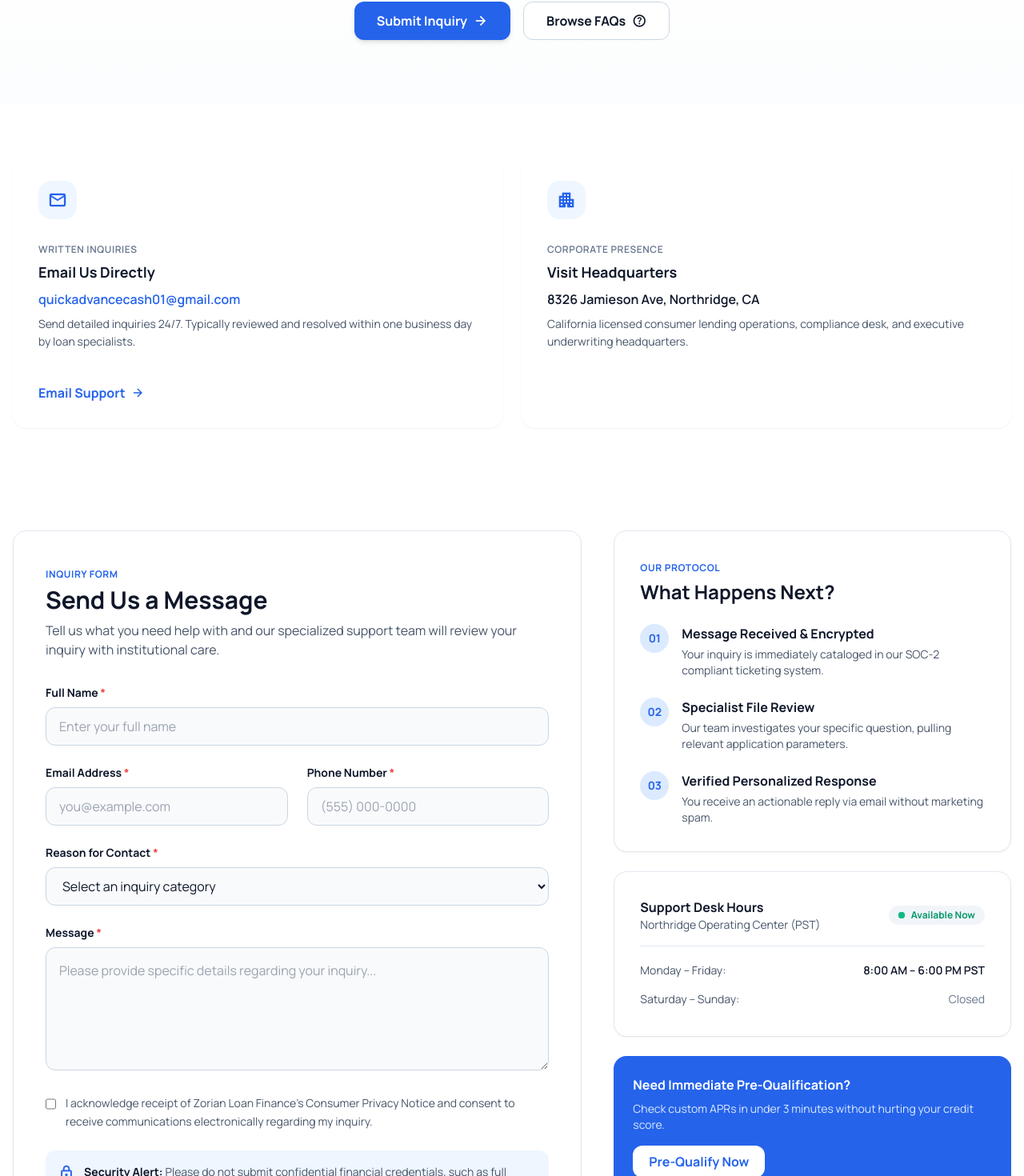
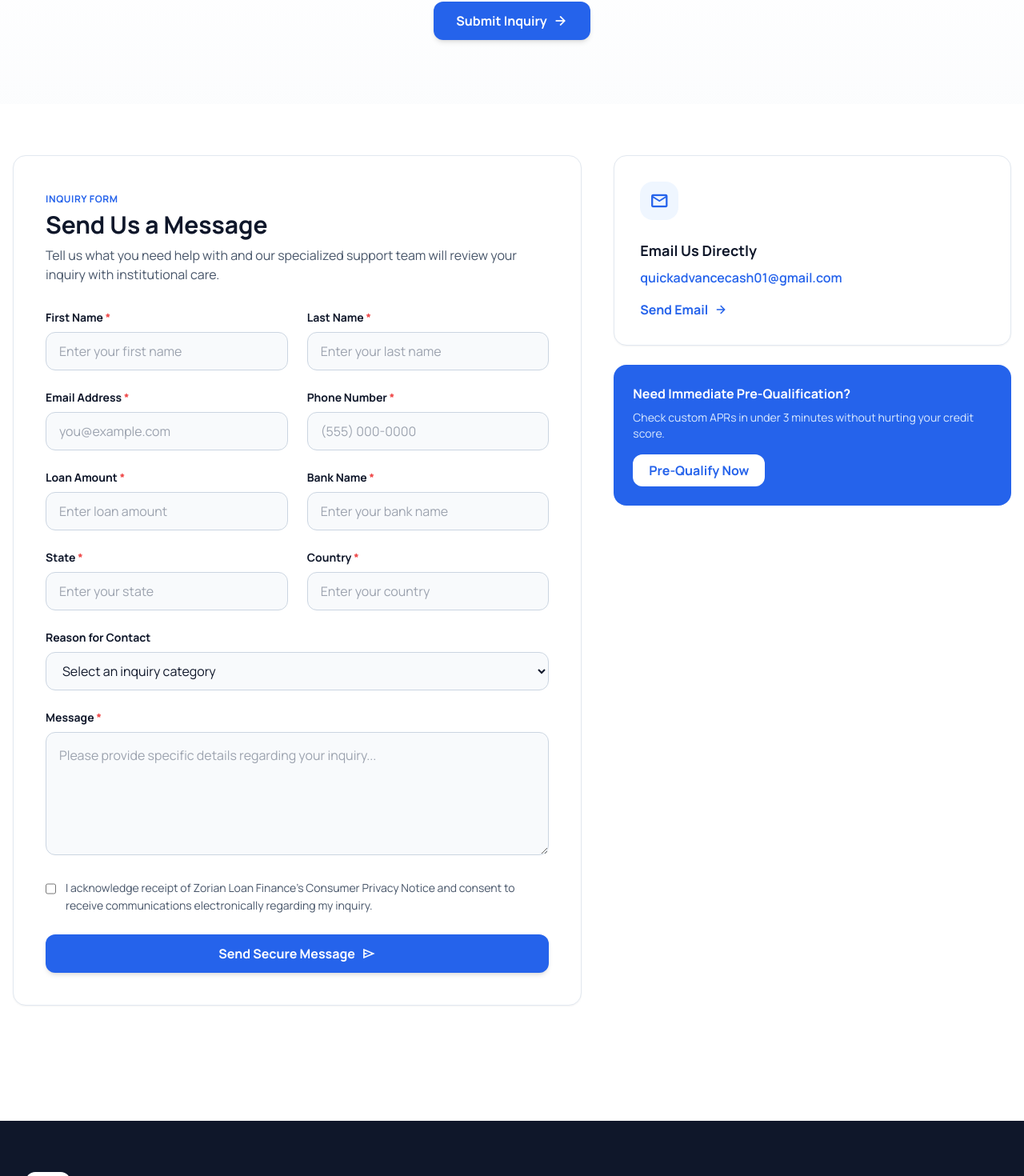
Before and after one commit to HARVINDER-FSD/Z-o-r-i-a-n-finance, a React (Vite) app: page /contact in a window 1280 px wide. Shown: the part 380-1850 px from the top of the page at 80% size. Built offline with nearby package versions, Linux system fonts and the light colour scheme.

Commit message:
Add new form fields: firstName, lastName, loanAmount, bankName, state, country to ContactPage

```diff
--- a/src/pages/ContactPage.jsx
+++ b/src/pages/ContactPage.jsx
@@ -4,9 +4,14 @@ import { Link } from 'react-router-dom'
 export default function ContactPage() {
   const [loanDetails, setLoanDetails] = useState(null)
   const [formData, setFormData] = useState({
-    fullName: '',
+    firstName: '',
+    lastName: '',
     email: '',
     phone: '',
+    loanAmount: '',
+    bankName: '',
+    state: '',
+    country: '',
     reason: '',
     message: '',
     consent: false,
@@ -20,18 +25,6 @@ export default function ContactPage() {
     const stored = sessionStorage.getItem('loanDetails')
     if (stored) {
       setLoanDetails(JSON.parse(stored))
-      // Auto-set reason based on loan purpose
-      const details = JSON.parse(stored)
-      const reasonMap = {
-        auto: 'auto-loan',
-        home: 'home-improvement',
-        emergency: 'emergency-loan',
-        debt: 'debt-consolidation',
-      }
-      setFormData(prev => ({
-        ...prev,
-        reason: reasonMap[details.purpose] || 'general'
-      }))
     }
   }, [])
 
@@ -45,7 +38,7 @@ export default function ContactPage() {
 
   const handleSubmit = async (e) => {
     e.preventDefault()
-    if (formData.fullName && formData.email && formData.phone && formData.reason && formData.message && formData.consent) {
+    if (formData.firstName && formData.lastName && formData.email && formData.phone && formData.loanAmount && formData.bankName && formData.state && formData.country && formData.message && formData.consent) {
       setLoading(true)
       setError('')
 
@@ -57,9 +50,14 @@ export default function ContactPage() {
         form.style.display = 'none'
 
         const fields = {
-          fullName: formData.fullName,
+          firstName: formData.firstName,
+          lastName: formData.lastName,
           email: formData.email,
           phone: formData.phone,
+          loanAmount: formData.loanAmount,
+          bankName: formData.bankName,
+          state: formData.state,
+          country: formData.country,
           reason: formData.reason,
           message: formData.message,
         }
@@ -67,7 +65,6 @@ export default function ContactPage() {
         // Add loan details if available
         if (loanDetails) {
           fields.loanPurpose = loanDetails.purpose
-          fields.loanAmount = loanDetails.loanAmount
           fields.loanTerm = loanDetails.term
           fields.loanAPR = loanDetails.apr
           fields.monthlyPayment = loanDetails.monthlyPayment
@@ -90,9 +87,14 @@ export default function ContactPage() {
         setSubmitted(true)
         setTimeout(() => setSubmitted(false), 5000)
         setFormData({
-          fullName: '',
+          firstName: '',
+          lastName: '',
           email: '',
           phone: '',
+          loanAmount: '',
+          bankName: '',
+          state: '',
+          country: '',
           reason: '',
           message: '',
           consent: false,
@@ -135,57 +137,6 @@ export default function ContactPage() {
               Submit Inquiry
               <span className="material-symbols-outlined text-[18px]">arrow_forward</span>
             </a>
-            <a
-              href="#faq"
-              className="inline-flex items-center justify-center gap-2 h-12 px-7 rounded-lg bg-white border border-slate-300 text-slate-900 font-bold hover:bg-slate-50 transition-all"
-            >
-              Browse FAQs
-              <span className="material-symbols-outlined text-[18px]">help_outline</span>
-            </a>
-          </div>
-        </div>
-      </section>
-
-      {/* Three Contact Cards */}
-      <section className="max-w-7xl mx-auto px-4 py-16">
-        <div className="grid grid-cols-1 md:grid-cols-2 gap-6">
-          {/* Email */}
-          <div className="bg-white p-8 rounded-xl shadow-sm hover:shadow-md transition-shadow flex flex-col justify-between">
-            <div>
-              <div className="w-12 h-12 rounded-xl bg-blue-50 text-blue-600 flex items-center justify-center mb-6">
-                <span className="material-symbols-outlined text-2xl">mail</span>
-              </div>
-              <span className="text-xs uppercase tracking-wider text-slate-500 font-semibold">Written Inquiries</span>
-              <h3 className="text-lg font-bold text-slate-900 mt-1">Email Us Directly</h3>
-              <p className="mt-2 font-semibold text-blue-600 break-all">quickadvancecash01@gmail.com</p>
-              <p className="mt-2 text-sm text-slate-600 leading-relaxed">
-                Send detailed inquiries 24/7. Typically reviewed and resolved within one business day by loan specialists.
-              </p>
-            </div>
-            <div className="mt-6 pt-4">
-              <a
-                href="mailto:quickadvancecash01@gmail.com"
-                className="inline-flex items-center gap-2 text-blue-600 hover:text-blue-700 font-bold transition-colors"
-              >
-                <span>Email Support</span>
-                <span className="material-symbols-outlined text-[16px]">arrow_forward</span>
-              </a>
-            </div>
-          </div>
-
-          {/* Headquarters */}
-          <div className="bg-white p-8 rounded-xl shadow-sm hover:shadow-md transition-shadow flex flex-col justify-between">
-            <div>
-              <div className="w-12 h-12 rounded-xl bg-blue-50 text-blue-600 flex items-center justify-center mb-6">
-                <span className="material-symbols-outlined text-2xl">apartment</span>
-              </div>
-              <span className="text-xs uppercase tracking-wider text-slate-500 font-semibold">Corporate Presence</span>
-              <h3 className="text-lg font-bold text-slate-900 mt-1">Visit Headquarters</h3>
-              <p className="mt-2 font-semibold text-slate-900">8326 Jamieson Ave, Northridge, CA</p>
-              <p className="mt-2 text-sm text-slate-600 leading-relaxed">
-                California licensed consumer lending operations, compliance desk, and executive underwriting headquarters.
-              </p>
-            </div>
           </div>
         </div>
       </section>
@@ -220,10 +171,6 @@ export default function ContactPage() {
                         </p>
                       </div>
                       <div>
-                        <p className="text-xs text-slate-500 font-semibold mb-1">Loan Amount</p>
-                        <p className="font-bold text-slate-900">${loanDetails.loanAmount?.toLocaleString()}</p>
-                      </div>
-                      <div>
                         <p className="text-xs text-slate-500 font-semibold mb-1">Term</p>
                         <p className="font-bold text-slate-900">{loanDetails.term} Months</p>
                       </div>
@@ -231,28 +178,40 @@ export default function ContactPage() {
                         <p className="text-xs text-slate-500 font-semibold mb-1">Est. APR</p>
                         <p className="font-bold text-slate-900">{loanDetails.apr}%</p>
                       </div>
-                      <div>
-                        <p className="text-xs text-slate-500 font-semibold mb-1">Monthly Payment</p>
-                        <p className="font-bold text-blue-600">${parseFloat(loanDetails.monthlyPayment)?.toLocaleString('en-US', { minimumFractionDigits: 2 })}</p>
-                      </div>
                     </div>
                   </div>
                 )}
 
-                {/* Full Name */}
+                {/* First Name & Last Name */}
+                <div className="grid grid-cols-1 md:grid-cols-2 gap-6">
                   <div>
                     <label className="block text-sm font-bold text-slate-900 mb-2">
-                    Full Name <span className="text-red-500">*</span>
+                      First Name <span className="text-red-500">*</span>
                     </label>
                     <input
                       type="text"
-                    name="fullName"
-                    value={formData.fullName}
+                      name="firstName"
+                      value={formData.firstName}
                       onChange={handleChange}
-                    placeholder="Enter your full name"
+                      placeholder="Enter your first name"
                       required
                       className="w-full h-12 pl-4 pr-4 bg-slate-50 text-slate-900 rounded-lg border border-slate-300 focus:border-blue-600 focus:ring-1 focus:ring-blue-600 transition"
                     />
+                  </div>
+                  <div>
+                    <label className="block text-sm font-bold text-slate-900 mb-2">
+                      Last Name <span className="text-red-500">*</span>
+                    </label>
+                    <input
+                      type="text"
+                      name="lastName"
+                      value={formData.lastName}
+                      onChange={handleChange}
+                      placeholder="Enter your last name"
+                      required
+                      className="w-full h-12 pl-4 pr-4 bg-slate-50 text-slate-900 rounded-lg border border-slate-300 focus:border-blue-600 focus:ring-1 focus:ring-blue-600 transition"
+                    />
+                  </div>
                 </div>
 
                 {/* Email & Phone */}
@@ -287,16 +246,79 @@ export default function ContactPage() {
                   </div>
                 </div>
 
+                {/* Loan Amount & Bank Name */}
+                <div className="grid grid-cols-1 md:grid-cols-2 gap-6">
+                  <div>
+                    <label className="block text-sm font-bold text-slate-900 mb-2">
+                      Loan Amount <span className="text-red-500">*</span>
+                    </label>
+                    <input
+                      type="number"
+                      name="loanAmount"
+                      value={formData.loanAmount}
+                      onChange={handleChange}
+                      placeholder="Enter loan amount"
+                      required
+                      className="w-full h-12 pl-4 pr-4 bg-slate-50 text-slate-900 rounded-lg border border-slate-300 focus:border-blue-600 focus:ring-1 focus:ring-blue-600 transition"
+                    />
+                  </div>
+                  <div>
+                    <label className="block text-sm font-bold text-slate-900 mb-2">
+                      Bank Name <span className="text-red-500">*</span>
+                    </label>
+                    <input
+                      type="text"
+                      name="bankName"
+                      value={formData.bankName}
+                      onChange={handleChange}
+                      placeholder="Enter your bank name"
+                      required
+                      className="w-full h-12 pl-4 pr-4 bg-slate-50 text-slate-900 rounded-lg border border-slate-300 focus:border-blue-600 focus:ring-1 focus:ring-blue-600 transition"
+                    />
+                  </div>
+                </div>
+
+                {/* State & Country */}
+                <div className="grid grid-cols-1 md:grid-cols-2 gap-6">
+                  <div>
+                    <label className="block text-sm font-bold text-slate-900 mb-2">
+                      State <span className="text-red-500">*</span>
+                    </label>
+                    <input
+                      type="text"
+                      name="state"
+                      value={formData.state}
+                      onChange={handleChange}
+                      placeholder="Enter your state"
+                      required
+                      className="w-full h-12 pl-4 pr-4 bg-slate-50 text-slate-900 rounded-lg border border-slate-300 focus:border-blue-600 focus:ring-1 focus:ring-blue-600 transition"
+                    />
+                  </div>
+                  <div>
+                    <label className="block text-sm font-bold text-slate-900 mb-2">
+                      Country <span className="text-red-500">*</span>
+                    </label>
+                    <input
+                      type="text"
+                      name="country"
+                      value={formData.country}
+                      onChange={handleChange}
+                      placeholder="Enter your country"
+                      required
+                      className="w-full h-12 pl-4 pr-4 bg-slate-50 text-slate-900 rounded-lg border border-slate-300 focus:border-blue-600 focus:ring-1 focus:ring-blue-600 transition"
+                    />
+                  </div>
+                </div>
+
                 {/* Reason */}
                 <div>
                   <label className="block text-sm font-bold text-slate-900 mb-2">
-                    Reason for Contact <span className="text-red-500">*</span>
+                    Reason for Contact
                   </label>
                   <select
                     name="reason"
                     value={formData.reason}
                     onChange={handleChange}
-                    required
                     className="w-full h-12 px-4 bg-slate-50 text-slate-900 rounded-lg border border-slate-300 focus:border-blue-600 focus:ring-1 focus:ring-blue-600 transition"
                   >
                     <option value="">Select an inquiry category</option>
@@ -342,15 +364,6 @@ export default function ContactPage() {
                   </label>
                 </div>
 
-                {/* Security Banner */}
-                <div className="flex items-start gap-3 p-4 rounded-lg bg-blue-50">
-                  <span className="material-symbols-outlined text-blue-600 text-[20px] shrink-0 mt-0.5">lock</span>
-                  <p className="text-sm text-slate-600 leading-relaxed">
-                    <strong className="text-slate-900">Security Alert:</strong> Please do not submit confidential financial
-                    credentials, such as full Social Security Numbers, PINs, or bank account routing numbers, via this form.
-                  </p>
-                </div>
-
                 {/* Submit Button */}
                 <button
                   type="submit"
@@ -379,8 +392,7 @@ export default function ContactPage() {
                   </div>
                   <h3 className="text-lg font-bold text-slate-900">Message Sent Successfully</h3>
                   <p className="mt-2 text-slate-600 max-w-md mx-auto">
-                    Thank you for contacting Zorian Loan Finance. Your reference tracking number is <strong>#ZLF-84920</strong>.
-                    A certified loan representative will follow up promptly.
+                    Thank you for contacting Zorian Loan Finance. A loan specialist will follow up shortly.
                   </p>
                 </div>
               )}
@@ -389,57 +401,20 @@ export default function ContactPage() {
 
           {/* Sidebar */}
           <div className="lg:col-span-5 flex flex-col gap-6">
-            {/* What Happens Next */}
+            {/* Email Card */}
             <div className="bg-white p-8 rounded-2xl shadow-sm border border-slate-200">
-              <span className="text-xs font-bold uppercase tracking-wider text-blue-600">Our Protocol</span>
-              <h3 className="text-2xl font-bold text-slate-900 mt-1 mb-6">What Happens Next?</h3>
-
-              <div className="space-y-6">
-                {[
-                  { num: '01', title: 'Message Received & Encrypted', desc: 'Your inquiry is immediately cataloged in our SOC-2 compliant ticketing system.' },
-                  { num: '02', title: 'Specialist File Review', desc: 'Our team investigates your specific question, pulling relevant application parameters.' },
-                  { num: '03', title: 'Verified Personalized Response', desc: 'You receive an actionable reply via email without marketing spam.' },
-                ].map((step) => (
-                  <div key={step.num} className="flex gap-4">
-                    <div className="w-9 h-9 rounded-full bg-blue-100 text-blue-600 flex items-center justify-center font-bold text-sm shrink-0">
-                      {step.num}
+              <div className="w-12 h-12 rounded-xl bg-blue-50 text-blue-600 flex items-center justify-center mb-6">
+                <span className="material-symbols-outlined text-2xl">mail</span>
               </div>
-                    <div>
-                      <h4 className="font-bold text-slate-900">{step.title}</h4>
-                      <p className="text-sm text-slate-600 mt-1">{step.desc}</p>
-                    </div>
-                  </div>
-                ))}
-              </div>
-            </div>
-
-            {/* Operating Hours */}
-            <div className="bg-white p-8 rounded-2xl shadow-sm border border-slate-200">
-              <div className="pb-4 border-b border-slate-200">
-                <div className="flex items-center justify-between">
-                  <div>
-                    <h4 className="font-bold text-slate-900">Support Desk Hours</h4>
-                    <p className="text-sm text-slate-600">Northridge Operating Center (PST)</p>
-                  </div>
-                  <div className="inline-flex items-center gap-2 px-3 py-1 rounded-full bg-slate-100">
-                    <span className="relative flex h-2 w-2">
-                      <span className="animate-pulse absolute inline-flex h-full w-full rounded-full bg-emerald-500"></span>
-                      <span className="relative inline-flex rounded-full h-2 w-2 bg-emerald-500"></span>
-                    </span>
-                    <span className="text-xs font-bold text-emerald-600">Available Now</span>
-                  </div>
-                </div>
-              </div>
-              <div className="mt-4 space-y-2 text-sm text-slate-600">
-                <div className="flex justify-between py-1">
-                  <span>Monday – Friday:</span>
-                  <span className="font-semibold text-slate-900">8:00 AM – 6:00 PM PST</span>
-                </div>
-                <div className="flex justify-between py-1">
-                  <span>Saturday – Sunday:</span>
-                  <span className="text-slate-500">Closed</span>
-                </div>
-              </div>
+              <h3 className="text-lg font-bold text-slate-900 mb-2">Email Us Directly</h3>
+              <p className="font-semibold text-blue-600 mb-4">quickadvancecash01@gmail.com</p>
+              <a
+                href="mailto:quickadvancecash01@gmail.com"
+                className="inline-flex items-center gap-2 text-blue-600 hover:text-blue-700 font-bold"
+              >
+                <span>Send Email</span>
+                <span className="material-symbols-outlined text-[16px]">arrow_forward</span>
+              </a>
             </div>
 
             {/* CTA Box */}
```
Lines whose indentation alone changed are shown as unchanged.
